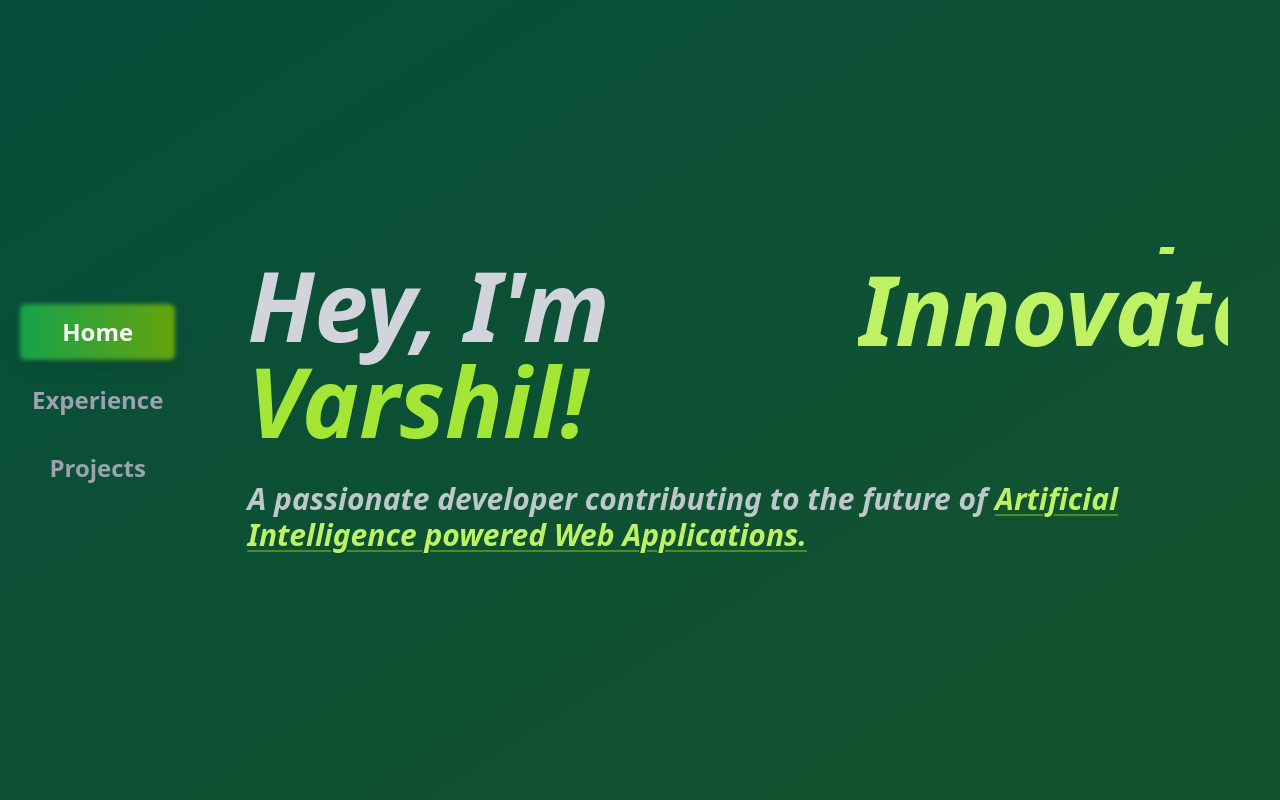
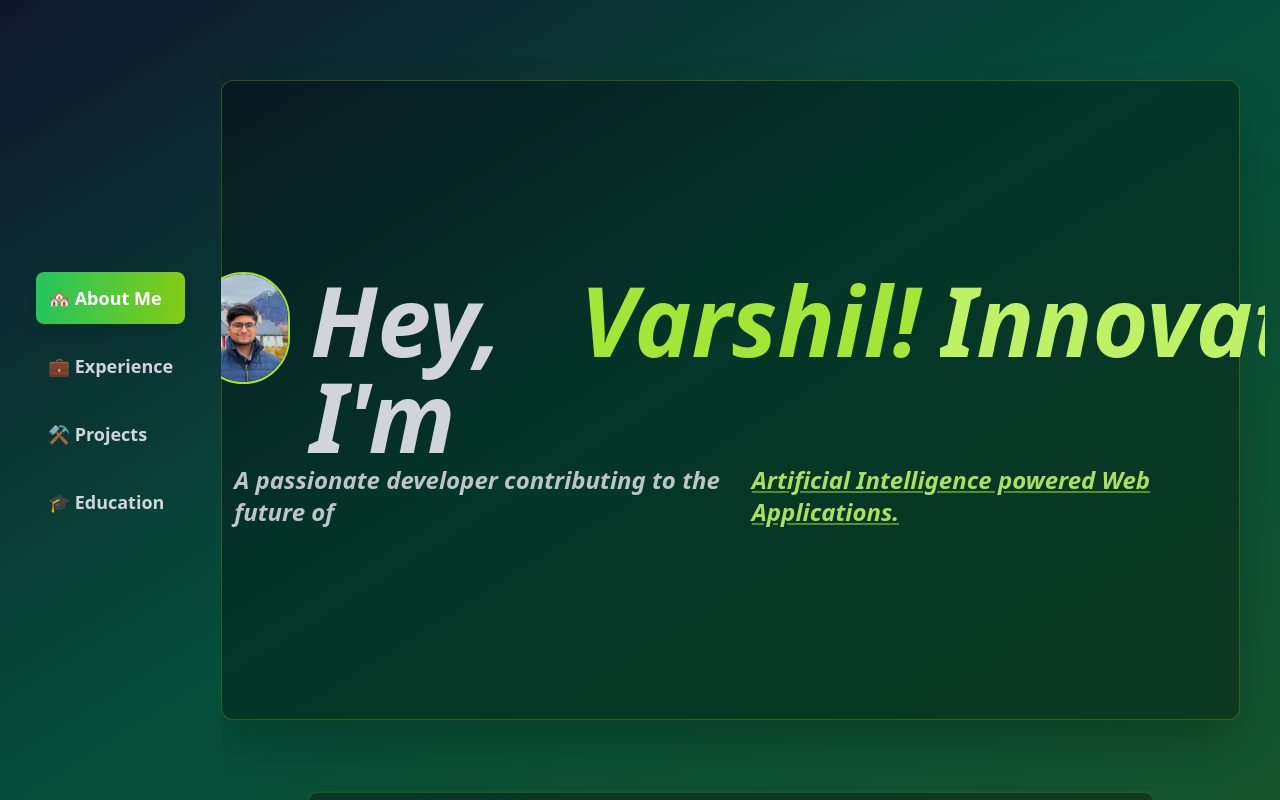
Before and after one commit to Varshil247/Varshil-Patel-Portfolio, a React (Vite) app: page / in a window 1280 px wide. Built offline with nearby package versions, Linux system fonts and the light colour scheme.

Commit message:
added better naviagation and sections

```diff
--- a/package.json
+++ b/package.json
@@ -11,7 +11,8 @@
   },
   "dependencies": {
     "react": "^19.1.0",
-    "react-dom": "^19.1.0"
+    "react-dom": "^19.1.0",
+    "react-xarrows": "^2.0.2"
   },
   "devDependencies": {
     "@eslint/js": "^9.25.0",
--- a/src/App.tsx
+++ b/src/App.tsx
@@ -1,67 +1,75 @@
-import React, { useState, useEffect, useRef, useCallback } from "react";
+import React, { useState, useEffect, useRef } from "react";
 import Home from "./components/Sections/Home";
 import Projects from "./components/Sections/Projects";
-// import Education from "./components/Sections/Education";
-import Experience from "./components/Sections/Expereince";
+import Education from "./components/Sections/Education";
+import Experience from "./components/Sections/Experience";
 
 const navLinks = [
-  { id: "Home", label: "Home", content: <Home /> },
-  { id: "Experience", label: "Experience", content: <Experience /> },
-  { id: "Projects", label: "Projects", content: <Projects /> },
-  // { id: "Educaton", label: "Education", content: <Education /> },
+  { id: "About", label: "🏘️ About Me", content: <Home /> },
+  { id: "Experience", label: "💼 Experience", content: <Experience /> },
+  { id: "Projects", label: "⚒️ Projects", content: <Projects /> },
+  { id: "Education", label: "🎓 Education", content: <Education /> },
 ];
 
 // ! --------------------------------------------------------------------------------------------
 
 const App = () => {
   const [activeSection, setActiveSection] = useState(navLinks[0].id);
-  const [indicatorStyle, setIndicatorStyle] = useState({ top: 0, height: 0, opacity: 0 });
+  const [sectionTransforms, setSectionTransforms] = useState(
+    navLinks.map(() => ({ rotateX: 0, rotateY: 0, scale: 1 }))
+  );
 
-  const navListRef = useRef(null);
   const mainRef = useRef(null);
-  const navItemRefs = useRef(navLinks.map(() => React.createRef()));
   const sectionRefs = useRef(navLinks.map(() => React.createRef()));
-
-  // ! --------------------------------------------------------------------------------------------
-
-  const updateIndicator = useCallback(() => {
-    const activeIndex = navLinks.findIndex((link) => link.id === activeSection);
-    if (activeIndex !== -1 && navItemRefs.current[activeIndex]?.current && navListRef.current) {
-      const activeNavItem = navItemRefs.current[activeIndex].current;
-      const topOffset = activeNavItem.offsetTop;
-
-      setIndicatorStyle({
-        top: topOffset,
-        height: activeNavItem.offsetHeight,
-        opacity: 1,
-      });
-    } else {
-      setIndicatorStyle((prev) => ({ ...prev, opacity: 0 }));
-    }
-  }, [activeSection]);
-
-  useEffect(() => {
-    updateIndicator();
-  }, [activeSection, updateIndicator]);
 
   // ! --------------------------------------------------------------------------------------------
 
   useEffect(() => {
     if (!mainRef.current) return;
 
+    const mainElement = mainRef.current;
+    mainElement.style.perspective = "1000px";
+
     const observerOptions = {
-      root: mainRef.current,
-      rootMargin: "0px 0px -45% 0px",
-      threshold: 0.1,
+      root: mainElement,
+      rootMargin: "0px",
+      threshold: 0.5,
     };
 
     const intersectionCallback = (entries) => {
-      const intersectingEntries = entries
-        .filter((entry) => entry.isIntersecting)
-        .sort((a, b) => a.boundingClientRect.top - b.boundingClientRect.top);
+      let mostCenteredEntry = null;
+      let maxIntersectionRatio = 0;
 
-      if (intersectingEntries.length > 0) {
-        setActiveSection(intersectingEntries[0].target.id);
+      entries.forEach((entry) => {
+        if (entry.isIntersecting && entry.intersectionRatio > maxIntersectionRatio) {
+          maxIntersectionRatio = entry.intersectionRatio;
+          mostCenteredEntry = entry;
+        }
+      });
+
+      if (mostCenteredEntry) {
+        const activeId = mostCenteredEntry.target.id;
+        setActiveSection(activeId);
+
+        setSectionTransforms((prevTransforms) => {
+          return navLinks.map((link) => {
+            if (link.id === activeId) {
+              return { rotateX: 0, rotateY: 0, scale: 1 };
+            } else {
+              const activeIndex = navLinks.findIndex((navLink) => navLink.id === activeId);
+              const currentIndex = navLinks.findIndex((navLink) => navLink.id === link.id);
+              const isAbove = currentIndex < activeIndex;
+              const maxRotateX = 5;
+              const minScale = 0.85;
+
+              return {
+                rotateX: isAbove ? -maxRotateX : maxRotateX,
+                rotateY: 0,
+                scale: minScale,
+              };
+            }
+          });
+        });
       }
     };
 
@@ -76,49 +84,29 @@ const App = () => {
       currentSectionRefs.forEach((ref) => {
         if (ref.current) observer.unobserve(ref.current);
       });
+      if (mainElement) {
+        mainElement.style.perspective = "";
+      }
     };
   }, []);
 
   // ! --------------------------------------------------------------------------------------------
 
-  const handleNavLinkClick = (sectionId, event) => {
-    event.preventDefault();
-    const targetSection = sectionRefs.current.find((ref) => ref.current?.id === sectionId)?.current;
-
-    if (targetSection && mainRef.current) {
-      mainRef.current.scrollTo({
-        top: targetSection.offsetTop,
-        behavior: "smooth",
-      });
-    }
-  };
-
-  // ! --------------------------------------------------------------------------------------------
-
   return (
-    <div className="flex w-full h-screen bg-gradient-to-br from-emerald-900 to-green-900">
-      <aside className="sticky h-screen w-auto p-5 z-20 flex-shrink-0">
-        <nav className="h-full w-full flex">
-          <ul ref={navListRef} className="relative flex flex-col justify-center items-center gap-3">
-            <div
-              className="absolute left-0 w-full h-full rounded-md bg-gradient-to-r from-green-600 to-lime-600 shadow-lg transition-all duration-300 ease-in-out pointer-events-none -z-10"
-              style={{
-                top: `${indicatorStyle.top}px`,
-                height: `${indicatorStyle.height}px`,
-                opacity: indicatorStyle.opacity,
-                filter: "blur(2px)",
-              }}
-            />
-
-            {navLinks.map((link, index) => (
-              <li key={link.id} ref={navItemRefs.current[index]}>
+    <div className="flex flex-col md:flex-row w-full h-screen bg-gradient-to-br from-slate-900 via-emerald-900 to-green-900 font-sans overflow-hidden">
+      <aside className="sticky top-0 left-0 md:h-screen w-full md:w-auto p-4 md:p-9 z-20 bg-slate-900/70 md:bg-transparent backdrop-blur-sm md:backdrop-blur-none shadow-md md:shadow-none">
+        <nav className="h-full w-full flex md:flex-col items-center justify-center">
+          <ul className="flex flex-row md:flex-col justify-center gap-2 md:gap-4">
+            {navLinks.map((link) => (
+              <li key={link.id}>
                 <a
-                  className={`block font-extrabold text-2xl p-3 rounded-md transition-all duration-300 ease-in-out transform
+                  className={`block font-semibold md:font-extrabold text-xs sm:text-sm md:text-lg p-2 md:p-3 rounded-lg transition-all duration-300 ease-in-out transform hover:scale-105 focus:outline-none focus:ring-2 focus:ring-lime-400
                     ${
-                      activeSection === link.id ? "text-white" : "text-gray-400 hover:text-lime-600"
+                      activeSection === link.id
+                        ? "text-white bg-gradient-to-r from-green-500 to-lime-500 shadow-lg"
+                        : "text-gray-300 hover:text-lime-300"
                     }`}
                   href={`#${link.id}`}
-                  onClick={(e) => handleNavLinkClick(link.id, e)}
                 >
                   {link.label}
                 </a>
@@ -128,20 +116,34 @@ const App = () => {
         </nav>
       </aside>
 
-      <main ref={mainRef} className="flex flex-col w-full min-h-[100vh] overflow-y-auto scroll-smooth">
-        {navLinks.map((link, index) => (
+      <main
+        ref={mainRef}
+        className="flex-1 flex flex-col items-center w-full h-full overflow-y-auto scroll-smooth scroll-snap-type-y-mandatory py-20 pr-10 pl-0 gap-8"
+        style={{ transformStyle: "preserve-3d" }}
+      >
+        {navLinks.map((link, index) => {
+          const transform = sectionTransforms[index];
+          return (
             <section
               key={link.id}
               ref={sectionRefs.current[index]}
-            className="w-full min-h-screen p-5 snap-start"
+              className="w-full min-h-[100%] p-3 scroll-snap-align-start border border-lime-500/30 rounded-xl bg-black/30 shadow-2xl flex items-center justify-center"
               id={link.id}
+              style={{
+                transform: `rotateX(${transform.rotateX}deg) rotateY(${transform.rotateY}deg) scale(${transform.scale})`,
+                transition: "transform 3s cubic-bezier(0.25, 0.8, 0.25, 1)",
+                transformOrigin: "center center",
+              }}
             >
               {link.content}
             </section>
-        ))}
+          );
+        })}
       </main>
     </div>
   );
 };
 
 export default App;
+
+// ! --------------------------------------------------------------------------------------------
--- a/src/components/Sections/Expereince.tsx
+++ b/src/components/Sections/Experience.tsx
@@ -210,12 +210,6 @@ const Experience = () => {
 
   return (
     <div className="w-full h-full flex flex-col justify-center items-center p-4 md:p-8 text-left">
-      <h2
-        className={`text-4xl md:text-5xl font-bold text-transparent bg-clip-text bg-gradient-to-r ${sectionTitleFrom} ${sectionTitleVia} ${sectionTitleTo} animate-gradient-x mb-8 md:mb-10 text-center`}
-      >
-        Professional Path
-      </h2>
-
       <div className="w-full max-w-7xl relative">
         {canScrollLeft && (
           <button
--- a/src/components/Sections/Home.tsx
+++ b/src/components/Sections/Home.tsx
@@ -1,51 +1,62 @@
 import React, { useState, useEffect } from "react";
+import VarshilImage from "../../assets/Varshil.jpg";
 
-const rotatingWords = ["Developer", "Innovator", "Designer"];
+// ! ----------------------------------------------------------------------------------------------
 
-const Home = () => {
+const RotatingWords = ({ rotatingWords }) => {
   const [currentWordIndex, setCurrentWordIndex] = useState(0);
 
   useEffect(() => {
     const intervalId = setInterval(() => {
       setCurrentWordIndex((prevIndex) => (prevIndex + 1) % rotatingWords.length);
-    }, 5000);
+    }, 3000);
 
     return () => clearInterval(intervalId);
   }, []);
 
   return (
-    <div className="w-full h-full flex flex-col justify-center items-center p-4 md:p-8 gap-6 md:gap-8 text-center md:text-left">
-      <div className="flex flex-col md:flex-row items-center md:items-baseline justify-center md:justify-start gap-x-3 md:gap-x-4 lg:gap-x-5">
-        <p className="text-5xl sm:text-6xl md:text-7xl lg:text-8xl font-extrabold leading-tight">
-          <span className="italic text-gray-300">Hey, I'm </span>
-          <span className="italic text-lime-400 shine-effect-text">Varshil!</span>
-        </p>
-
-        <div className="h-[1.2em] overflow-hidden relative text-5xl sm:text-6xl md:text-7xl lg:text-8xl mt-2 md:mt-0">
+    <div className="h-[1.2em] overflow-hidden relative text-8xl">
       <div
         className="flex flex-col transition-transform duration-700 ease-in-out"
-            style={{ transform: `translateY(-${currentWordIndex * 1.2}em)` }}
+        style={{ transform: `translateY(-${currentWordIndex * 1.3}em)` }}
       >
         {rotatingWords.map((word, index) => (
           <span
             key={index}
-                className="block h-[1.2em] leading-[1.2em] text-lime-300 font-bold italic text-center md:text-left"
+            className="block h-[1.3em] text-lime-300 font-extrabold italic text-center md:text-left"
           >
             {word}
           </span>
         ))}
       </div>
     </div>
+  );
+};
+
+// ! ----------------------------------------------------------------------------------------------
+
+const Home = () => {
+  const rotatingWords = ["Developer.", "Innovator.", "Designer."];
+
+  return (
+    <div className="w-full h-full flex flex-col justify-center items-center">
+      <div className="flex flex-row italic text-8xl font-extrabold gap-5">
+        <img
+          src={VarshilImage}
+          alt="Profile"
+          className="w-28 h-28 rounded-full object-cover border-2 border-lime-400"
+        />
+        <p className="text-gray-300">Hey, I'm</p>
+        <p className="text-lime-400">Varshil!</p>
+        <RotatingWords rotatingWords={rotatingWords} />
       </div>
 
-      <p className="text-xl sm:text-2xl md:text-3xl font-semibold italic leading-relaxed">
-        <span className="text-gray-300/90">
-          A passionate developer contributing to the future of{" "}
-        </span>
-        <span className="text-lime-300 underline decoration-lime-500/50 underline-offset-4 decoration-2">
+      <div className="flex flex-row italic text-2xl font-semibold gap-2">
+        <p className="text-gray-300/90">A passionate developer contributing to the future of</p>
+        <p className="text-lime-300/90 underline decoration-lime-400/50">
           Artificial Intelligence powered Web Applications.
-        </span>
         </p>
+      </div>
     </div>
   );
 };
--- a/src/components/Sections/Projects.tsx
+++ b/src/components/Sections/Projects.tsx
@@ -176,11 +176,6 @@ const Projects = () => {
 
   return (
     <div className="w-full h-full flex flex-col justify-center items-center p-4 md:p-8 gap-6 md:gap-8 text-left">
-      <h2
-        className={`text-4xl md:text-5xl font-bold text-transparent bg-clip-text bg-gradient-to-r ${sectionTitleFrom} ${sectionTitleVia} ${sectionTitleTo} animate-gradient-x mb-10 md:mb-12 text-center`}
-      >
-        My Creative Works
-      </h2>
       {/* Grid container width increased and auto-rows height increased */}
       <div className="w-full max-w-7xl grid grid-cols-1 md:grid-cols-2 lg:grid-cols-3 gap-6 auto-rows-[minmax(400px,_auto)]">
         {projectsData.map(
```
Also changed, not shown: 1 other file (tests, documents, lock files or other folders). Lines whose indentation alone changed are shown as unchanged.
